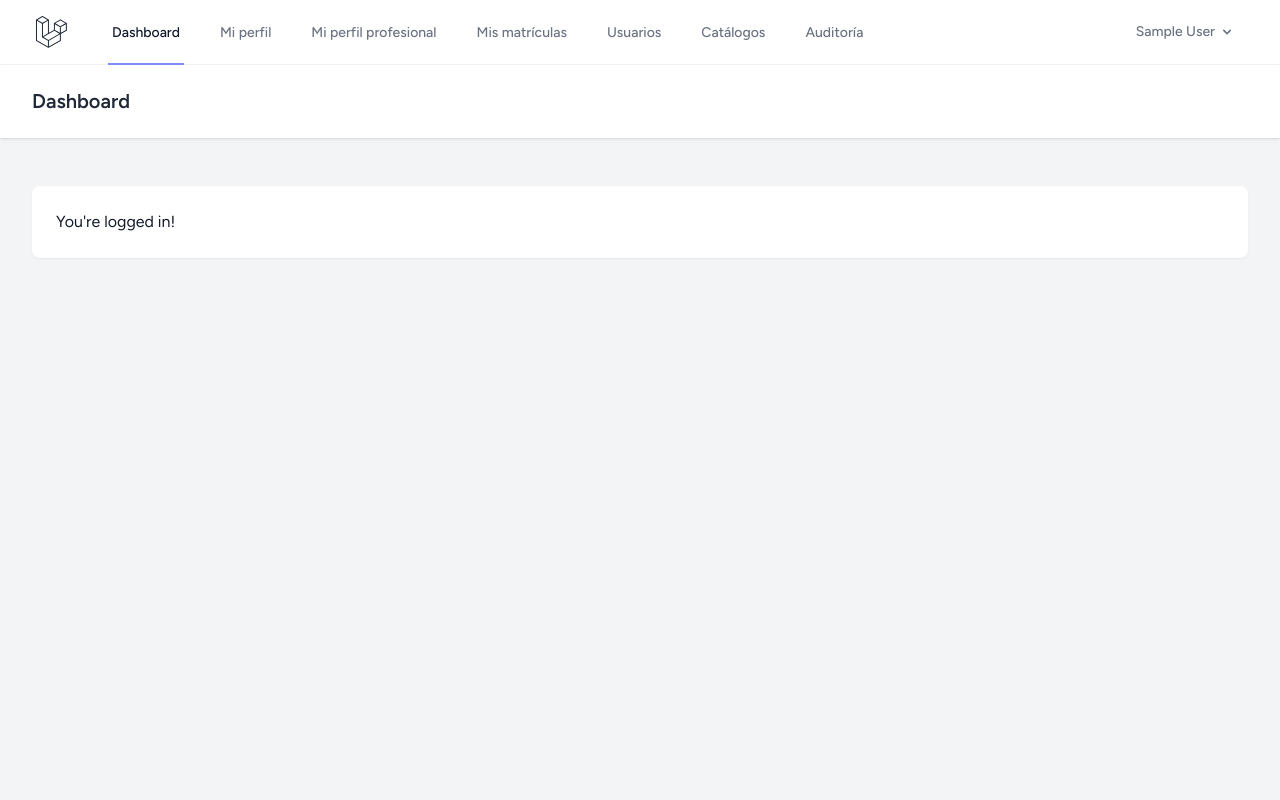
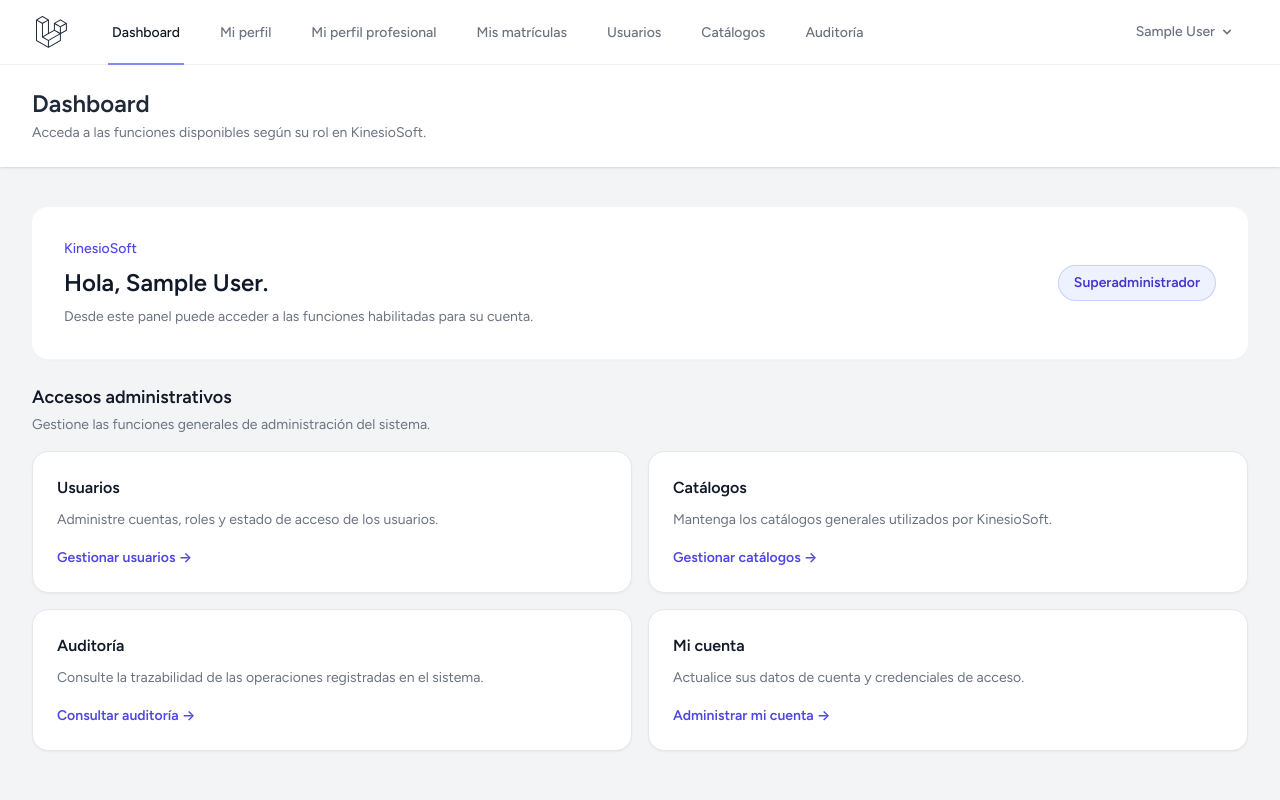
Before and after one commit to andres9735/KinesioSoft, a Laravel app: page /dashboard in a window 1280 px wide. Run offline with Laravel 12, Linux system fonts and the light colour scheme; a user stored in the database is signed in; tables that the repository leaves empty hold one stand-in row (values such as "Sample post"); style sheets or scripts are compiled from the project's sources; parts of the project's set-up code (start-up, migrations or seed data) failed here and were passed over; some libraries are stand-ins or nearby versions.

Commit message:
feat: agregar dashboard segun rol

```diff
--- /dev/null
+++ b/app/Http/Controllers/DashboardController.php
@@ -0,0 +1,44 @@
+<?php
+
+namespace App\Http\Controllers;
+
+use Illuminate\Http\Request;
+use Illuminate\View\View;
+
+final class DashboardController extends Controller
+{
+    public function __invoke(Request $request): View
+    {
+        $user = $request->user();
+
+        [$dashboardPartial, $rolLabel] = match (true) {
+            $user->esSuperadmin() => [
+                'dashboard.partials.administrativo',
+                'Superadministrador',
+            ],
+
+            $user->esAdministrador() => [
+                'dashboard.partials.administrativo',
+                'Administrador',
+            ],
+
+            $user->esKinesiologo() => [
+                'dashboard.partials.kinesiologo',
+                'Kinesiólogo',
+            ],
+
+            $user->esPaciente() => [
+                'dashboard.partials.paciente',
+                'Paciente',
+            ],
+
+            default => abort(403),
+        };
+
+        return view('dashboard', [
+            'user' => $user,
+            'dashboardPartial' => $dashboardPartial,
+            'rolLabel' => $rolLabel,
+        ]);
+    }
+}
--- a/resources/views/dashboard.blade.php
+++ b/resources/views/dashboard.blade.php
@@ -1,17 +1,45 @@
 <x-app-layout>
     <x-slot name="header">
-        <h2 class="font-semibold text-xl text-gray-800 leading-tight">
-            {{ __('Dashboard') }}
-        </h2>
+        <div class="space-y-1">
+            <h2 class="text-2xl font-semibold leading-tight text-gray-800">
+                Dashboard
+            </h2>
+
+            <p class="text-sm text-gray-500">
+                Acceda a las funciones disponibles según su rol en KinesioSoft.
+            </p>
+        </div>
     </x-slot>
 
-    <div class="py-12">
-        <div class="max-w-7xl mx-auto sm:px-6 lg:px-8">
-            <div class="bg-white overflow-hidden shadow-sm sm:rounded-lg">
-                <div class="p-6 text-gray-900">
-                    {{ __("You're logged in!") }}
+    <div class="py-10">
+        <div class="mx-auto max-w-7xl space-y-6 sm:px-6 lg:px-8">
+            <section class="overflow-hidden rounded-2xl bg-white shadow-sm ring-1 ring-gray-100">
+                <div class="p-6 sm:p-8">
+                    <div class="flex flex-col gap-4 sm:flex-row sm:items-center sm:justify-between">
+                        <div class="space-y-2">
+                            <p class="text-sm font-medium text-indigo-600">
+                                KinesioSoft
+                            </p>
+
+                            <h3 class="text-2xl font-semibold text-gray-900">
+                                Hola, {{ $user->name }}.
+                            </h3>
+
+                            <p class="text-sm text-gray-500">
+                                Desde este panel puede acceder a las funciones habilitadas para su cuenta.
+                            </p>
+                        </div>
+
+                        <div class="shrink-0">
+                            <span class="inline-flex items-center rounded-full bg-indigo-50 px-4 py-2 text-sm font-semibold text-indigo-700 ring-1 ring-inset ring-indigo-200">
+                                {{ $rolLabel }}
+                            </span>
+                        </div>
+                    </div>
                 </div>
-            </div>
+            </section>
+
+            @include($dashboardPartial)
         </div>
     </div>
 </x-app-layout>
--- /dev/null
+++ b/resources/views/dashboard/partials/administrativo.blade.php
@@ -0,0 +1,89 @@
+<section class="space-y-4">
+    <div>
+        <h3 class="text-lg font-semibold text-gray-900">
+            Accesos administrativos
+        </h3>
+
+        <p class="mt-1 text-sm text-gray-500">
+            Gestione las funciones generales de administración del sistema.
+        </p>
+    </div>
+
+    <div class="grid grid-cols-1 gap-4 sm:grid-cols-2">
+        <a
+            href="{{ route('usuarios.index') }}"
+            class="group rounded-2xl border border-gray-200 bg-white p-6 shadow-sm transition hover:border-indigo-300 hover:bg-indigo-50"
+        >
+            <div class="space-y-2">
+                <h4 class="text-base font-semibold text-gray-900 transition group-hover:text-indigo-700">
+                    Usuarios
+                </h4>
+
+                <p class="text-sm leading-6 text-gray-500">
+                    Administre cuentas, roles y estado de acceso de los usuarios.
+                </p>
+            </div>
+
+            <div class="mt-4 text-sm font-semibold text-indigo-600">
+                Gestionar usuarios →
+            </div>
+        </a>
+
+        <a
+            href="{{ route('catalogos.index') }}"
+            class="group rounded-2xl border border-gray-200 bg-white p-6 shadow-sm transition hover:border-indigo-300 hover:bg-indigo-50"
+        >
+            <div class="space-y-2">
+                <h4 class="text-base font-semibold text-gray-900 transition group-hover:text-indigo-700">
+                    Catálogos
+                </h4>
+
+                <p class="text-sm leading-6 text-gray-500">
+                    Mantenga los catálogos generales utilizados por KinesioSoft.
+                </p>
+            </div>
+
+            <div class="mt-4 text-sm font-semibold text-indigo-600">
+                Gestionar catálogos →
+            </div>
+        </a>
+
+        <a
+            href="{{ route('auditorias.index') }}"
+            class="group rounded-2xl border border-gray-200 bg-white p-6 shadow-sm transition hover:border-indigo-300 hover:bg-indigo-50"
+        >
+            <div class="space-y-2">
+                <h4 class="text-base font-semibold text-gray-900 transition group-hover:text-indigo-700">
+                    Auditoría
+                </h4>
+
+                <p class="text-sm leading-6 text-gray-500">
+                    Consulte la trazabilidad de las operaciones registradas en el sistema.
+                </p>
+            </div>
+
+            <div class="mt-4 text-sm font-semibold text-indigo-600">
+                Consultar auditoría →
+            </div>
+        </a>
+
+        <a
+            href="{{ route('profile.edit') }}"
+            class="group rounded-2xl border border-gray-200 bg-white p-6 shadow-sm transition hover:border-indigo-300 hover:bg-indigo-50"
+        >
+            <div class="space-y-2">
+                <h4 class="text-base font-semibold text-gray-900 transition group-hover:text-indigo-700">
+                    Mi cuenta
+                </h4>
+
+                <p class="text-sm leading-6 text-gray-500">
+                    Actualice sus datos de cuenta y credenciales de acceso.
+                </p>
+            </div>
+
+            <div class="mt-4 text-sm font-semibold text-indigo-600">
+                Administrar mi cuenta →
+            </div>
+        </a>
+    </div>
+</section>
--- a/routes/web.php
+++ b/routes/web.php
@@ -2,6 +2,7 @@
 
 use App\Http\Controllers\AuditoriaController;
 use App\Http\Controllers\CatalogoController;
+use App\Http\Controllers\DashboardController;
 use App\Http\Controllers\ColegioEmisorController;
 use App\Http\Controllers\EspecialidadKinesiologiaController;
 use App\Http\Controllers\JurisdiccionController;
@@ -17,9 +18,7 @@ Route::get('/', function () {
     return view('welcome');
 });
 
-Route::get('/dashboard', function () {
-    return view('dashboard');
-})
+Route::get('/dashboard', DashboardController::class)
     ->middleware(['auth', 'verified', 'perfil.completo'])
     ->name('dashboard');
 
```
Also changed, not shown: resources/views/dashboard/partials/kinesiologo.blade.php (added, +70 -0 lines), resources/views/dashboard/partials/paciente.blade.php (added, +51 -0 lines), tests/Feature/DashboardControllerTest.php (added, +167 -0 lines), tests/Feature/NavigationTest.php (+1 -1 lines).
